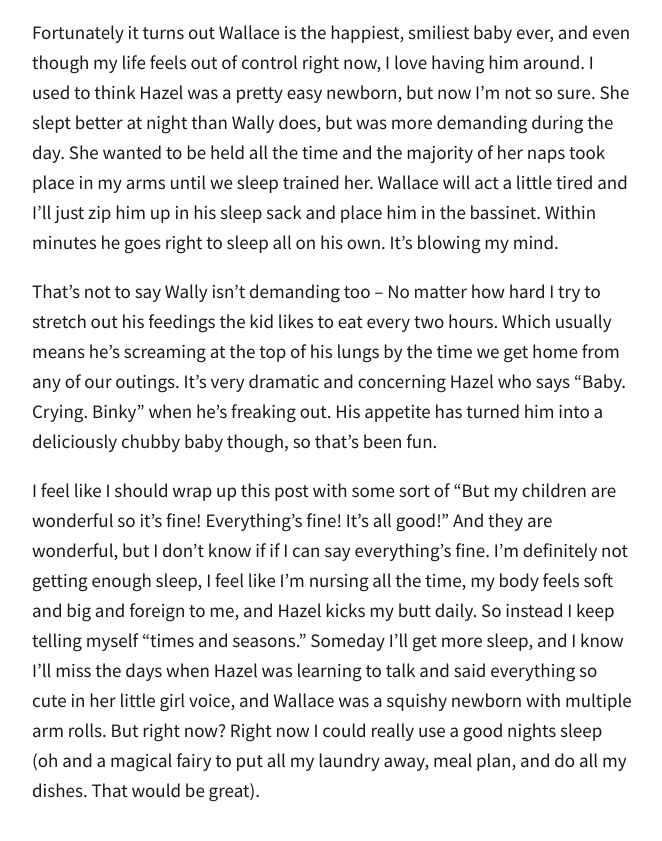
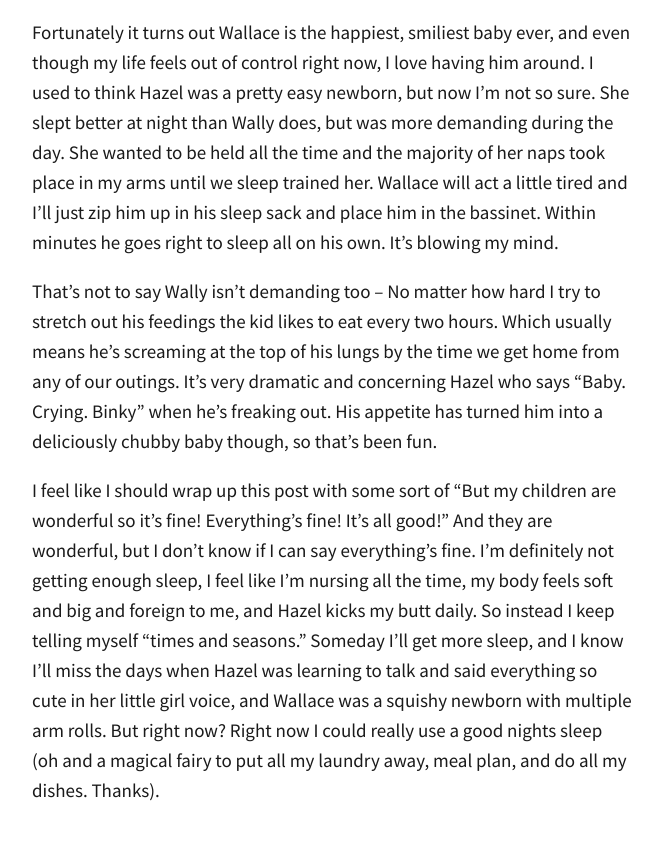
Before and after one commit to totiffany/totiffany.github.io, a Jekyll site: the page built from _posts/2019-07-22-Life-With-Two-Kids.md, in a window 1280 px wide and 900 px high, scrolled down 3752 px. Shown: the top 841 px of the window, without its empty margins (308-970 px from the left). Built offline with Jekyll 4.4.1, drawn with Linux system fonts in a browser that asks for light colours; our own code applies the rules of GitHub Pages for plain Markdown files; comment, search, counter and statistics services are not loaded; some of the changed text lies outside the part shown.

Commit message:
Update 2019-07-22-Life-With-Two-Kids.md

```diff
--- a/_posts/2019-07-22-Life-With-Two-Kids.md
+++ b/_posts/2019-07-22-Life-With-Two-Kids.md
@@ -37,4 +37,4 @@ Fortunately it turns out Wallace is the happiest, smiliest baby ever, and even t
 
 That's not to say Wally isn't demanding too – No matter how hard I try to stretch out his feedings the kid likes to eat every two hours. Which usually means he's screaming at the top of his lungs by the time we get home from any of our outings. It's very dramatic and concerning Hazel who says "Baby. Crying. Binky" when he's freaking out. His appetite has turned him into a deliciously chubby baby though, so that's been fun.
 
-I feel like I should wrap up this post with some sort of "But my children are wonderful so it's fine! Everything's fine! It's all good!" And they are wonderful, but I don't know if if I can say everything's fine. I'm definitely not getting enough sleep, I feel like I'm nursing all the time, my body feels soft and big and foreign to me, and Hazel kicks my butt daily. So instead I keep telling myself "times and seasons." Someday I'll get more sleep, and I know I'll miss the days when Hazel was learning to talk and said everything so cute in her little girl voice, and Wallace was a squishy newborn with multiple arm rolls. But right now? Right now I could really use a good nights sleep (oh and a magical fairy to put all my laundry away, meal plan, and do all my dishes. That would be great).
+I feel like I should wrap up this post with some sort of "But my children are wonderful so it's fine! Everything's fine! It's all good!" And they are wonderful, but I don't know if I can say everything's fine. I'm definitely not getting enough sleep, I feel like I'm nursing all the time, my body feels soft and big and foreign to me, and Hazel kicks my butt daily. So instead I keep telling myself "times and seasons." Someday I'll get more sleep, and I know I'll miss the days when Hazel was learning to talk and said everything so cute in her little girl voice, and Wallace was a squishy newborn with multiple arm rolls. But right now? Right now I could really use a good nights sleep (oh and a magical fairy to put all my laundry away, meal plan, and do all my dishes. Thanks).
```
Also changed, not shown: other parts of _posts/2019-07-22-Life-With-Two-Kids.md (+1 -1 lines).
